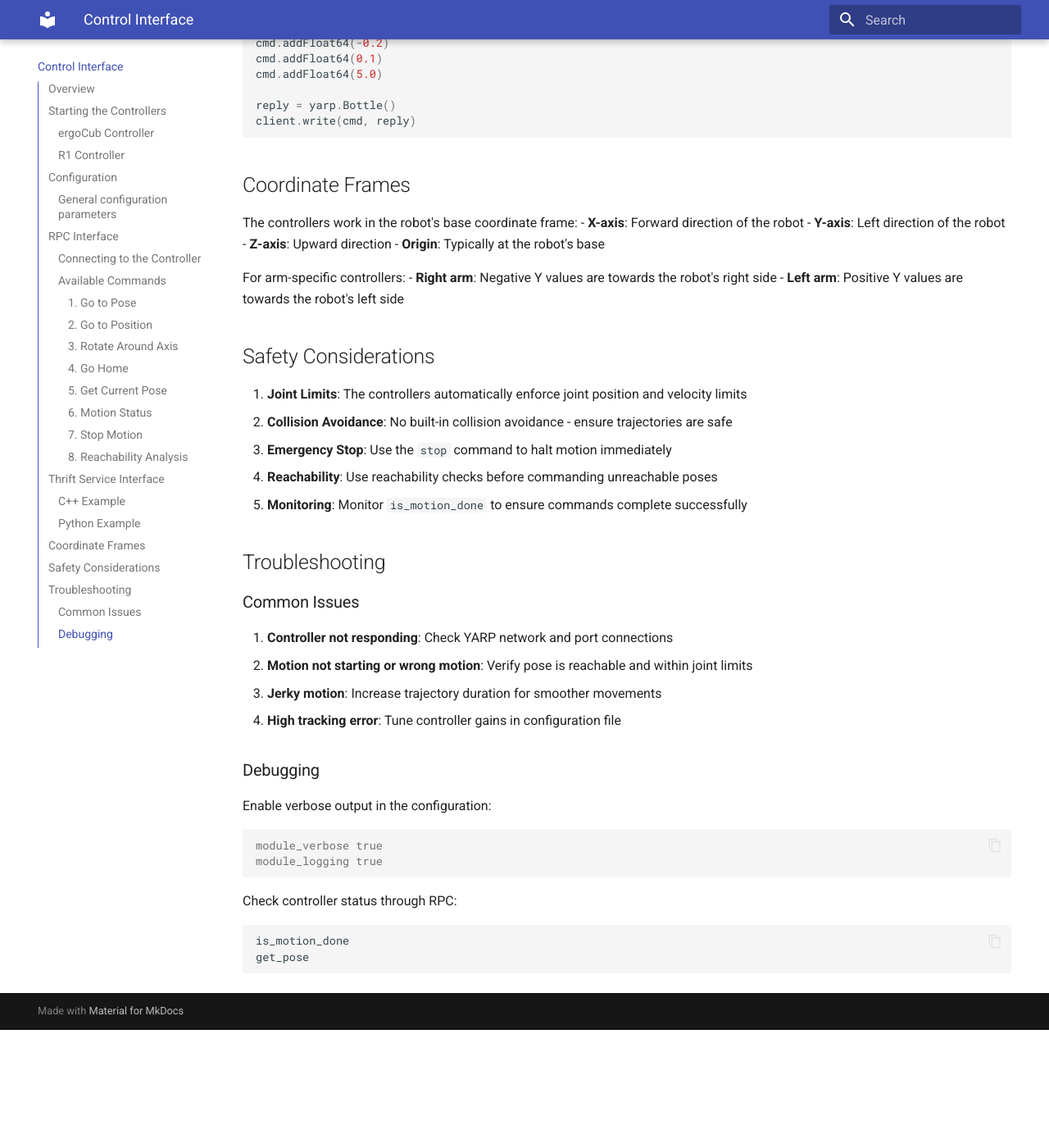
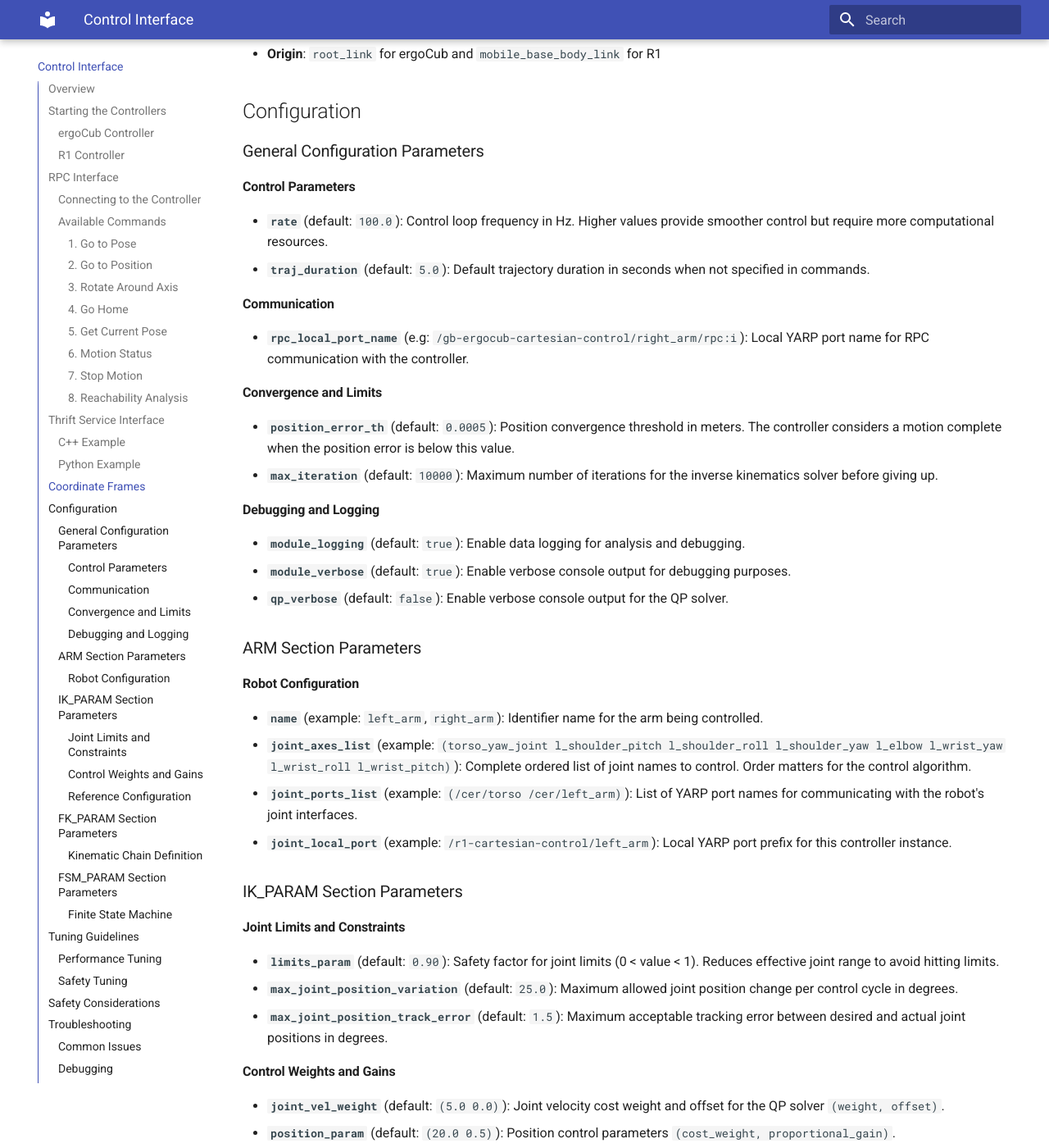
Before and after one commit to hsp-iit/ergocub-cartesian-control, an MkDocs documentation site: the page built from docs/ControlInterface.md, in a window 1280 px wide and 1400 px high, scrolled down 4441 px. Shown: the whole window at 82% size. Built offline with MkDocs 1.6.1 and Material for MkDocs 9.7.7, drawn with Linux system fonts in a browser that asks for light colours; before the commit the page ends 5697 px from its top, so only the background shows below that; some of the changed text lies outside the part shown.

Commit message:
docs: Added conda dep install and full config reference

````diff
--- a/docs/ControlInterface.md
+++ b/docs/ControlInterface.md
@@ -42,22 +42,6 @@ r1-cartesian-control --from config_left.ini
 
 # For simulation (right_arm)
 r1-cartesian-control --from config_right_sim_r1.ini
-```
-
-## Configuration
-
-TODO: Add complete reference to parameters
-
-### General configuration parameters
-
-```ini
-rate 100.0                              # Control rate in Hz
-traj_duration 5.0                       # Default trajectory duration
-rpc_local_port_name /controller/rpc:i   # RPC command port
-position_error_th 0.0005               # Position convergence threshold
-max_iteration 10000                     # Maximum IK iterations
-module_logging true                     # Enable logging
-module_verbose true                     # Enable verbose output
 ```
 
 ## RPC Interface
@@ -210,15 +194,82 @@ client.write(cmd, reply)
 
 ## Coordinate Frames
 
-The controllers work in the robot's base coordinate frame:
+The controllers work in the robot's coordinate frame. Tipically they are directed in the following way:
+
 - **X-axis**: Forward direction of the robot
 - **Y-axis**: Left direction of the robot
 - **Z-axis**: Upward direction
-- **Origin**: Typically at the robot's base
+- **Origin**: `root_link` for ergoCub and `mobile_base_body_link` for R1
 
-For arm-specific controllers:
-- **Right arm**: Negative Y values are towards the robot's right side
-- **Left arm**: Positive Y values are towards the robot's left side
+
+## Configuration
+
+### General Configuration Parameters
+
+#### Control Parameters
+- **`rate`** (default: `100.0`): Control loop frequency in Hz. Higher values provide smoother control but require more computational resources.
+- **`traj_duration`** (default: `5.0`): Default trajectory duration in seconds when not specified in commands.
+
+#### Communication
+- **`rpc_local_port_name`** (e.g: `/gb-ergocub-cartesian-control/right_arm/rpc:i`): Local YARP port name for RPC communication with the controller.
+
+#### Convergence and Limits
+- **`position_error_th`** (default: `0.0005`): Position convergence threshold in meters. The controller considers a motion complete when the position error is below this value.
+- **`max_iteration`** (default: `10000`): Maximum number of iterations for the inverse kinematics solver before giving up.
+
+#### Debugging and Logging
+- **`module_logging`** (default: `true`): Enable data logging for analysis and debugging.
+- **`module_verbose`** (default: `true`): Enable verbose console output for debugging purposes.
+- **`qp_verbose`** (default: `false`): Enable verbose console output for the QP solver.
+
+### ARM Section Parameters
+
+#### Robot Configuration
+- **`name`** (example: `left_arm`, `right_arm`): Identifier name for the arm being controlled.
+- **`joint_axes_list`** (example: `(torso_yaw_joint l_shoulder_pitch l_shoulder_roll l_shoulder_yaw l_elbow l_wrist_yaw l_wrist_roll l_wrist_pitch)`): Complete ordered list of joint names to control. Order matters for the control algorithm.
+- **`joint_ports_list`** (example: `(/cer/torso /cer/left_arm)`): List of YARP port names for communicating with the robot's joint interfaces.
+- **`joint_local_port`** (example: `/r1-cartesian-control/left_arm`): Local YARP port prefix for this controller instance.
+
+### IK_PARAM Section Parameters
+
+#### Joint Limits and Constraints
+- **`limits_param`** (default: `0.90`): Safety factor for joint limits (0 < value < 1). Reduces effective joint range to avoid hitting limits.
+- **`max_joint_position_variation`** (default: `25.0`): Maximum allowed joint position change per control cycle in degrees.
+- **`max_joint_position_track_error`** (default: `1.5`): Maximum acceptable tracking error between desired and actual joint positions in degrees.
+
+#### Control Weights and Gains
+- **`joint_vel_weight`** (default: `(5.0 0.0)`): Joint velocity cost weight and offset for the QP solver `(weight, offset)`.
+- **`position_param`** (default: `(20.0 0.5)`): Position control parameters `(cost_weight, proportional_gain)`.
+- **`orientation_param`** (default: `(10.0 0.5)`): Orientation control parameters `(cost_weight, proportional_gain)`.
+- **`joint_pos_param`** (default: `(2.5 10.0 5.0)`): Joint position control gains `(cost_weight, proportional_gain, derivative_gain)`.
+
+#### Reference Configuration
+- **`joint_ref`** (example: `(0.0 0.0 0.1 0.0 0.1 0.0 0.0 0.0)`): Reference joint configuration used for null-space projection. Must match the number and order of joints in `joint_axes_list`.
+
+### FK_PARAM Section Parameters
+
+#### Kinematic Chain Definition
+- **`root_frame_name`** (default: `mobile_base_body_link` for R1, `root_link` for ergoCub): Name of the root frame for the kinematic chain.
+- **`ee_frame_name`** (example: `l_hand_palm`, `r_hand_palm`): Name of the end-effector frame that will be controlled.
+
+### FSM_PARAM Section Parameters
+
+#### Finite State Machine
+- **`stop_speed`** (default: `0.001`): Velocity threshold in rad/s for determining when motion has stopped (approximately 0.057 degrees/s).
+
+## Tuning Guidelines
+
+### Performance Tuning
+- **Increase `rate`** for smoother control, but monitor CPU usage
+- **Adjust `position_param` and `orientation_param` weights** to balance position vs orientation tracking
+- **Tune `joint_pos_param`** gains for better joint space control
+
+### Safety Tuning
+- **Reduce `limits_param`** for additional safety margin from joint limits
+- **Lower `max_joint_position_variation`** for slower, safer motions
+- **Decrease `max_joint_position_track_error`** for stricter tracking requirements
+
+
 
 ## Safety Considerations
 
````
Also changed, not shown: README.md (+1 -0 lines), docs/index.md (+1 -13 lines).
